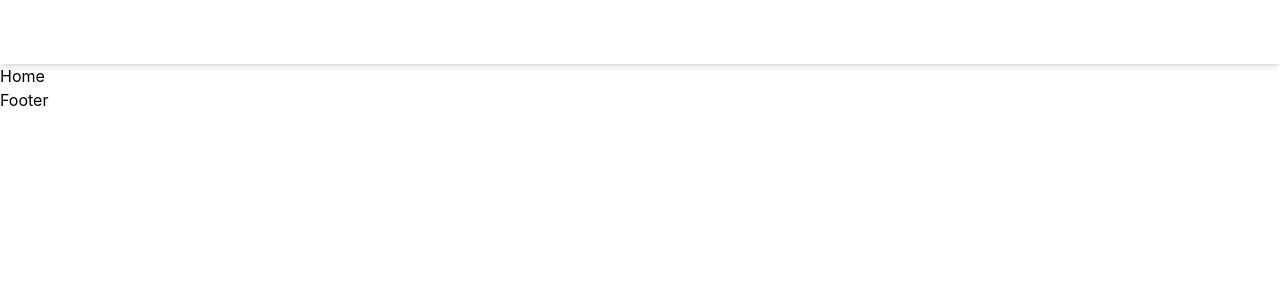
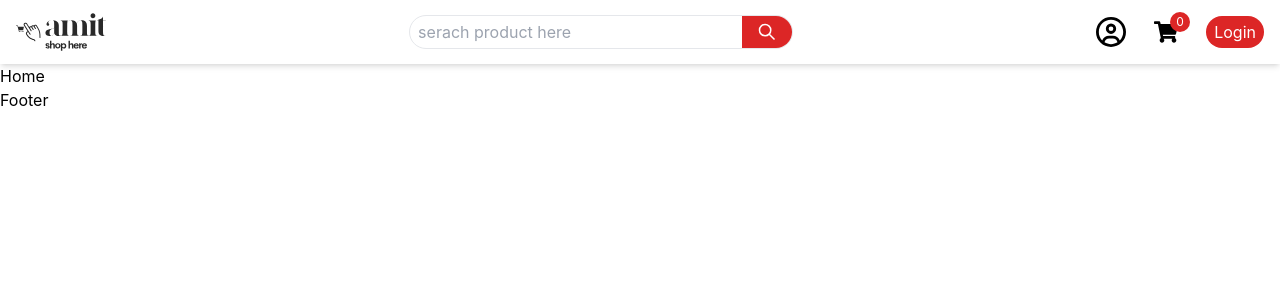
Before and after one commit to kusha2000/E-Commerce-with-MERN, a React (Create React App) app in the folder frontend/: page / in a window 1280 px wide. Shown: the top 300 px of the page. Built offline with nearby package versions, Linux system fonts and the light colour scheme.

Commit message:
Header Created

```diff
--- a/frontend/package.json
+++ b/frontend/package.json
@@ -8,6 +8,7 @@
     "@testing-library/user-event": "^13.5.0",
     "react": "^18.3.1",
     "react-dom": "^18.3.1",
+    "react-icons": "^5.2.1",
     "react-router-dom": "^6.23.1",
     "react-scripts": "5.0.1",
     "web-vitals": "^2.1.4"
--- a/frontend/src/App.js
+++ b/frontend/src/App.js
@@ -1,4 +1,3 @@
-import logo from './logo.svg';
 import './App.css';
 import { Outlet } from 'react-router-dom';
 import Header from './components/Header';
--- a/frontend/src/components/Header.js
+++ b/frontend/src/components/Header.js
@@ -1,10 +1,38 @@
 import React from 'react'
 import Logo from './Logo'
+import { GrSearch } from "react-icons/gr";
+import { FaRegCircleUser } from "react-icons/fa6";
+import { FaShoppingCart } from "react-icons/fa";
 
 const Header = () => {
   return (
     <header className='h-16 shadow-md'>
+      <div className='h-full container mx-auto flex items-center px-4 justify-between'>
+        <div className=''>
+          <Logo w={90} h={50}/>
+        </div>
 
+        <div className='hidden lg:flex items-center w-full justify-between max-w-sm border rounded-full focus-within:shadow-md pl-2'>
+          <input type='text' placeholder="serach product here" className='w-full outline-none '/>
+          <div className='text-lg min-w-[50px] h-8 bg-red-600 flex items-center justify-center rounded-r-full text-white'>
+          <GrSearch />
+          </div>
+        </div>
+        <div className='flex items-center gap-7'>
+          <div className='text-3xl cursor-pointer'>
+            <FaRegCircleUser />
+          </div>
+          <div className='text-2xl relative cursor-pointer'>
+            <span><FaShoppingCart /></span>
+            <div className='bg-red-600 rounded-full text-white w-5 h-5 pl-1.5 pt-0.5 items-center justify-center absolute -top-2 -right-3'>
+              <p className='text-xs'>0</p>
+            </div>
+          </div>
+          <div>
+            <button className='px-2 py-1 rounded-full bg-red-600 text-white hover:bg-red-700'>Login</button>
+          </div>
+        </div>
+      </div>
     </header>
   )
 }
--- a/frontend/src/index.js
+++ b/frontend/src/index.js
@@ -1,7 +1,6 @@
 import React from 'react';
 import ReactDOM from 'react-dom/client';
 import './index.css';
-import App from './App';
 import reportWebVitals from './reportWebVitals';
 import { RouterProvider } from 'react-router-dom';
 import router from './routes';
--- a/frontend/src/routes/index.js
+++ b/frontend/src/routes/index.js
@@ -1,8 +1,5 @@
 import {
   createBrowserRouter,
-  RouterProvider,
-  Route,
-  Link,
 } from "react-router-dom";
 import App from "../App";
 import Home from "../pages/Home";
```
Also changed, not shown: 2 other files (tests, documents, lock files or other folders).
